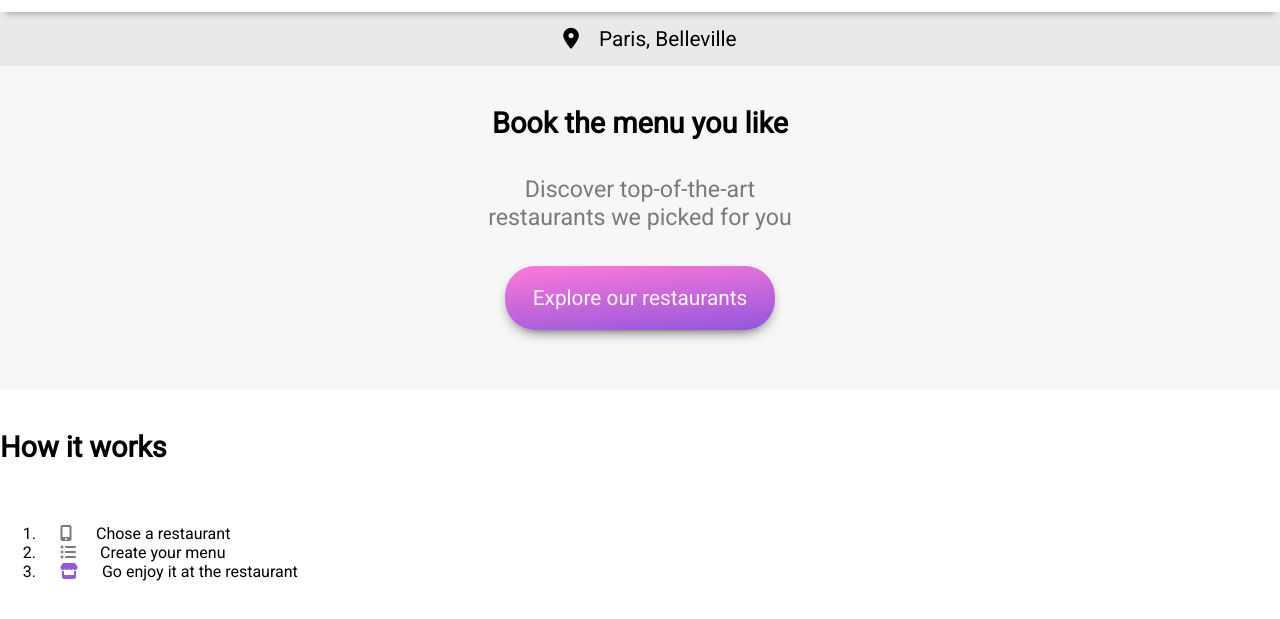
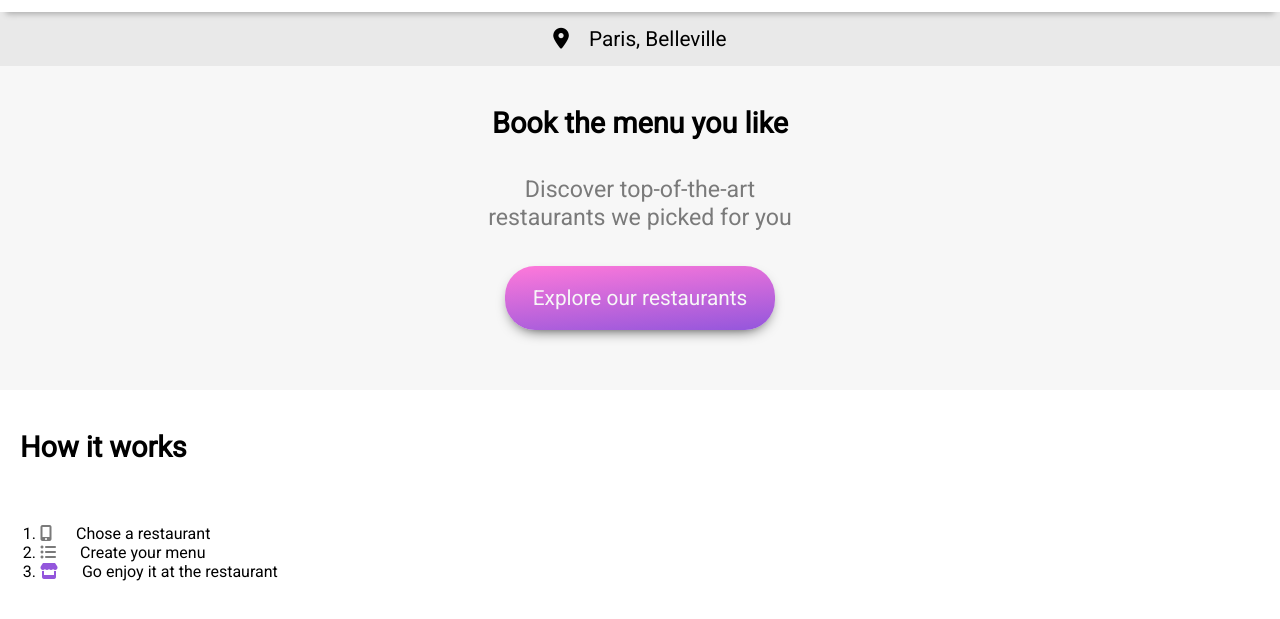
Before and after one commit to rigelnt/Project2-Tortoioli, a website: page index.html in a window 1280 px wide. Shown: the part 59-678 px from the top of the page. Drawn offline with nearby package versions, Linux system fonts and the light colour scheme; files that its build step writes are made by us from their sources; a web font is replaced by a local one.

Commit message:
updated spacing values

```diff
--- a/src/_spacing.scss
+++ b/src/_spacing.scss
@@ -1,9 +1,9 @@
 .spacing-icon {
-    padding: 0 20px;
+    padding-right: 20px;
 }
 
 .spacing {
-    padding: 40px 0 60px 0;
+    padding: 40px 20px 60px 20px;
 }
 
 .bottom-spacing {
```
